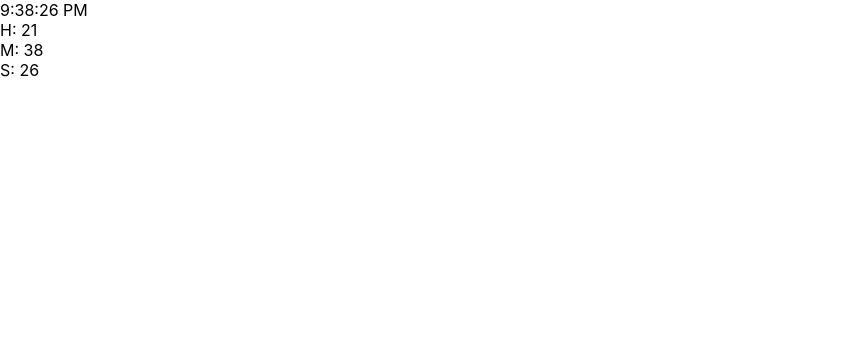
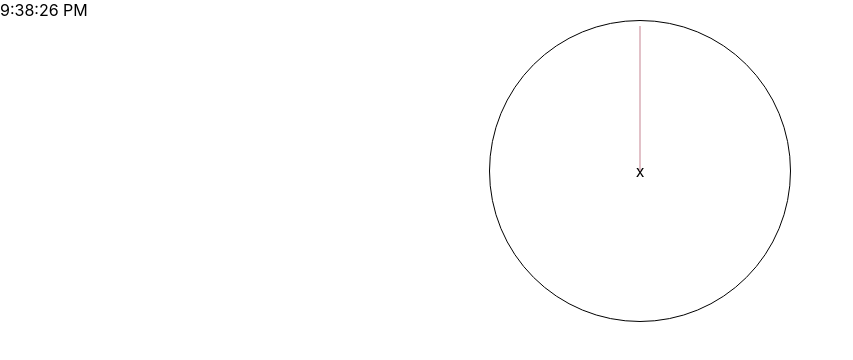
Before and after one commit to sprajams/analog-clock, a React (Create React App) app: page / in a window 1280 px wide. Shown: the top 360 px of the page, without its empty margins (0-853 px from the left). Built offline with nearby package versions, Linux system fonts and the light colour scheme.

Commit message:
styling of clock hands

```diff
--- a/src/App.jsx
+++ b/src/App.jsx
@@ -1,5 +1,6 @@
 import { useState } from "react";
 import Time from "./components/Time";
+import Clock from "./components/Clock";
 import "./App.scss";
 
 function App() {
@@ -14,9 +15,8 @@ function App() {
         setMinutes={setMinutes}
         setSeconds={setSeconds}
       />
-      <div>H: {hours}</div>
-      <div>M: {minutes}</div>
-      <div>S: {seconds}</div>
+
+      <Clock hours={hours} minutes={minutes} seconds={seconds} />
     </div>
   );
 }
--- /dev/null
+++ b/src/components/Clock/index.jsx
@@ -0,0 +1,16 @@
+import styles from "./styles.module.scss";
+
+function Clock() {
+  return (
+    <div className={styles.wrap}>
+      <div className={styles.outline}>
+        <div>x</div>
+      </div>
+      {/* <div className={styles.hour}></div>
+      <div className={styles.minute}></div> */}
+      <div className={styles.second}></div>
+    </div>
+  );
+}
+
+export default Clock;
--- /dev/null
+++ b/src/components/Clock/styles.module.scss
@@ -0,0 +1,46 @@
+.wrap {
+  display: flex;
+  justify-content: center;
+  position: relative;
+}
+.outline {
+  border: 1px solid black;
+  border-radius: 50%;
+  height: 300px;
+  width: 300px;
+  display: flex;
+  justify-content: center;
+  align-items: center;
+}
+
+.hour {
+  height: 145px;
+  width: 1px;
+  background: rgb(105, 246, 105);
+  position: absolute;
+  bottom: 50%;
+  left: 50%;
+  transform: translate(-50%, 0);
+}
+.minute {
+  height: 100px;
+  width: 1px;
+  background: blue;
+  position: absolute;
+  bottom: 50%;
+  left: 50%;
+  transform: translate(-50%, 0);
+}
+.second {
+  height: 145px;
+  width: 1px;
+  background: rgb(197, 132, 146);
+  position: absolute;
+  bottom: 50%;
+  left: 50%;
+  transform: translate(-50%, 0);
+}
+
+.hand {
+  transform-origin: bottom;
+}
```
